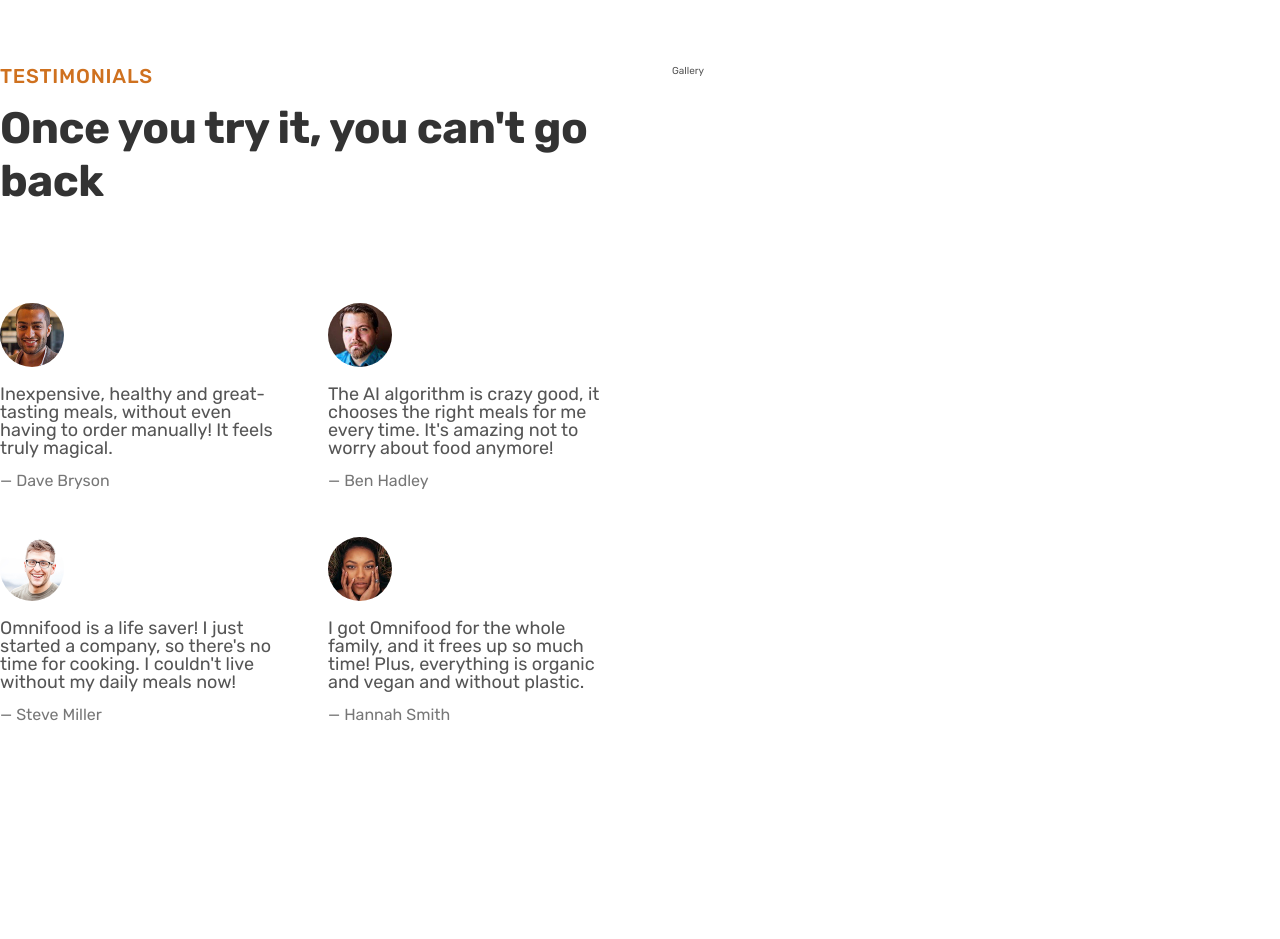
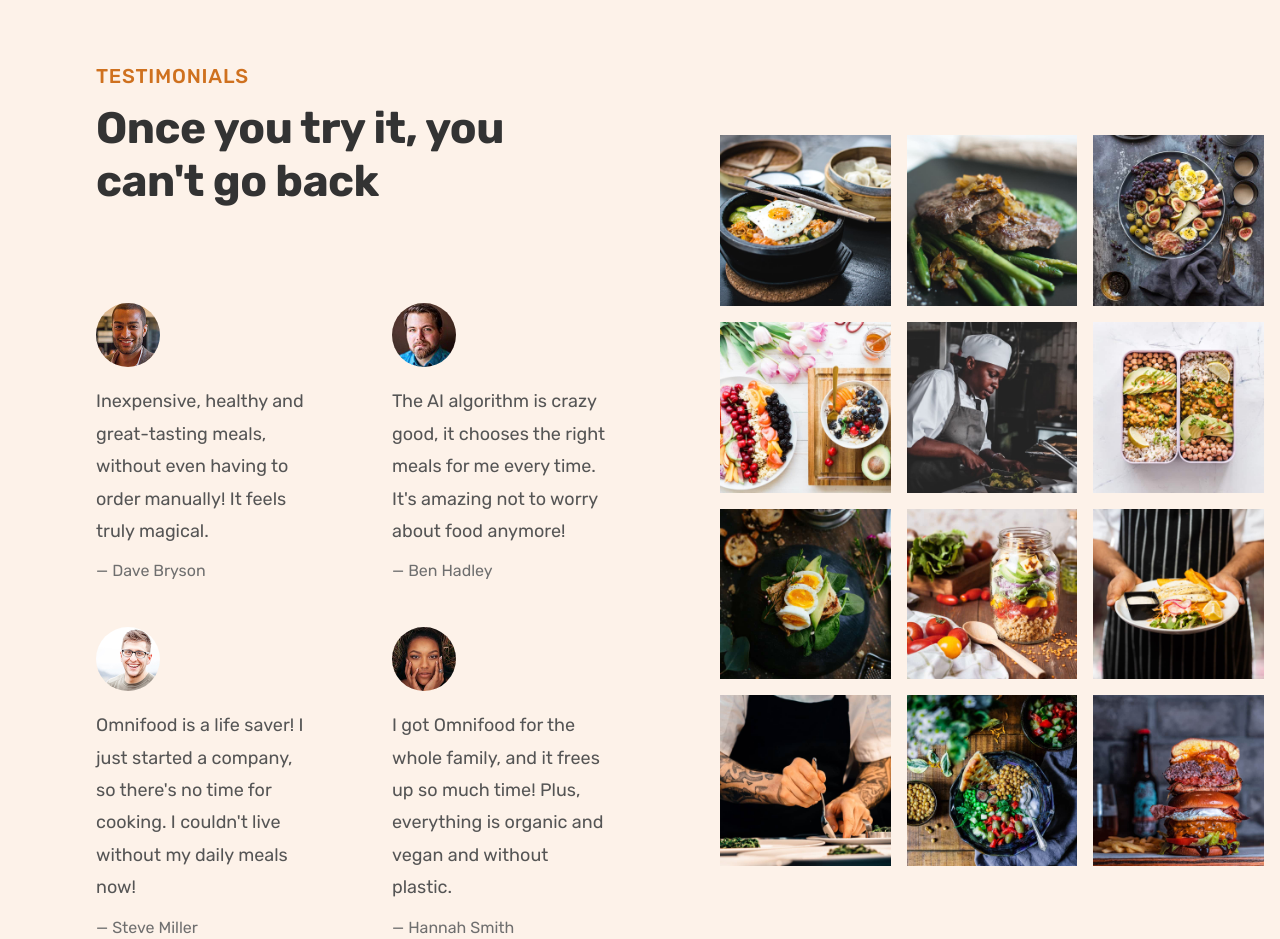
Before and after one commit to catalina1993/Omnifood, a plain HTML site: page index.html in a window 1280 px wide. Shown: the part 3640-4579 px from the top of the page. Before the commit the page ends 4459 px from the top, so only its background shows below. Drawn offline with nearby package versions, Linux system fonts and the light colour scheme.

Commit message:
Finished the Testimonials Section

```diff
--- a/css/general.css
+++ b/css/general.css
@@ -27,9 +27,10 @@ Paragraph default: 1.6
 - Tints:
 #fdf2e9
 #fae5d3
-- Shades: #cf711f
+- Shades:
+#cf711f
 - Accents:
-- Grays: #555 , #333
+- Grays: #555 , #333, #6f6f6f
 
 --- 05 SHADOWS
 
--- a/css/style.css
+++ b/css/style.css
@@ -316,14 +316,23 @@
 /******************************/
 
 .section-testimonials {
-  padding: 9.6rem 0;
+  background-color: #fdf2e9;
+  display: grid;
+  grid-template-columns: 55fr 45fr;
+  align-items: center;
+}
+
+.testimonials-container {
+  padding: 9.6rem;
 }
 
 .testimonials {
 display: grid;
 grid-template-columns: 1fr 1fr;
-gap: 4.8rem;
+row-gap: 4.8rem;
+column-gap: 8rem;
 }
+
 
 .testimonial-img {
   width: 6.4rem;
@@ -333,11 +342,32 @@ gap: 4.8rem;
 
 .testimonial-text {
 font-size: 1.8rem;
-line-height: 1.8rem;
+line-height: 1.8;
 margin-bottom: 1.6rem;
 }
 
 .testimonial-name {
 font-size: 1.6rem;
-color: #777;
+color: #6f6f6f;
 }
+
+.gallery {
+  display: grid;
+  grid-template-columns: repeat(3, 1fr);
+  gap: 1.6rem;
+  padding: 1.6rem;
+}
+
+.gallery-item {
+  overflow: hidden;
+}
+
+.gallery-item img {
+display: block;
+width: 100%;
+transition: all 0.4s;
+}
+
+.gallery-item img:hover {
+  transform: scale(1.1);
+}
--- a/index.html
+++ b/index.html
@@ -363,7 +363,7 @@
       </section>
 
       <!-- Testimonial Section -->
-      <section class="section-testimonials grid grid--2cols">
+      <section class="section-testimonials">
         <div class="testimonials-container">
           <span class="subheading">Testimonials</span>
           <h2 class="heading-secondary">
@@ -423,7 +423,44 @@
             </figure>
           </div>
         </div>
-          <div class="gallery">Gallery</div>
+          <div class="gallery">
+            <figure class="gallery-item">
+              <img src="img/gallery/gallery-1.jpg" alt="Photo of beautifully arranged food"/>
+            </figure>
+            <figure class="gallery-item">
+              <img src="img/gallery/gallery-2.jpg" alt="Photo of beautifully arranged food"/>
+            </figure>
+            <figure class="gallery-item">
+              <img src="img/gallery/gallery-3.jpg" alt="Photo of beautifully arranged food"/>
+            </figure>
+            <figure class="gallery-item">
+              <img src="img/gallery/gallery-4.jpg" alt="Photo of beautifully arranged food"/>
+            </figure>
+            <figure class="gallery-item">
+              <img src="img/gallery/gallery-5.jpg" alt="Photo of beautifully arranged food"/>
+            </figure>
+            <figure class="gallery-item">
+              <img src="img/gallery/gallery-6.jpg" alt="Photo of beautifully arranged food"/>
+            </figure>
+            <figure class="gallery-item">
+              <img src="img/gallery/gallery-7.jpg" alt="Photo of beautifully arranged food"/>
+            </figure>
+            <figure class="gallery-item">
+              <img src="img/gallery/gallery-8.jpg" alt="Photo of beautifully arranged food"/>
+            </figure>
+            <figure class="gallery-item">
+              <img src="img/gallery/gallery-9.jpg" alt="Photo of beautifully arranged food"/>
+            </figure>
+            <figure class="gallery-item">
+              <img src="img/gallery/gallery-10.jpg" alt="Photo of beautifully arranged food"/>
+            </figure>
+            <figure class="gallery-item">
+              <img src="img/gallery/gallery-11.jpg" alt="Photo of beautifully arranged food"/>
+            </figure>
+            <figure class="gallery-item">
+              <img src="img/gallery/gallery-12.jpg" alt="Photo of beautifully arranged food"/>
+            </figure>
+          </div>
         </section>
       </main>
     </body>
```
